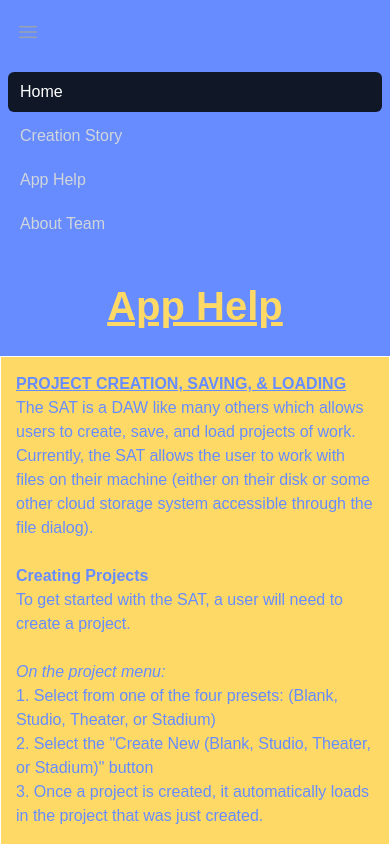
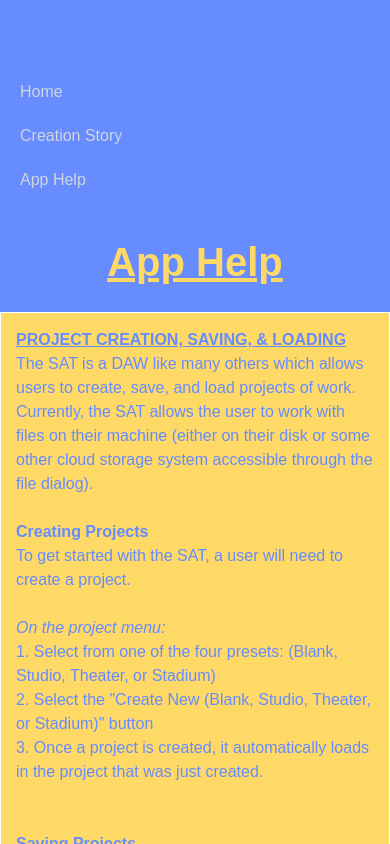
Before and after one commit to Gagana-Hettiarachchige/Spatial-Audio-Toolkit-Wiki, a Next.js app in the folder sat-wiki/: page /app-help in a window 390 px wide. Shown: the top 844 px of the page. Built offline with nearby package versions, Linux system fonts and the light colour scheme.

Commit message:
Made mobile layout look more normal.

```diff
--- a/sat-wiki/app/layout.tsx
+++ b/sat-wiki/app/layout.tsx
@@ -36,12 +36,12 @@ export default function RootLayout({
                 <button type="button" className="relative inline-flex items-center justify-center rounded-md p-2 text-gray-400 hover:bg-gray-700 hover:text-white focus:ring-2 focus:ring-white focus:outline-hidden focus:ring-inset" aria-controls="mobile-menu" aria-expanded="false">
                   <span className="absolute -inset-0.5"></span>
                   <span className="sr-only">Open main menu</span>
-                  <svg className="block size-6" fill="none" viewBox="0 0 24 24" strokeWidth="1.5" stroke="currentColor" aria-hidden="true" data-slot="icon">
+                  {/* <svg className="block size-6" fill="none" viewBox="0 0 24 24" strokeWidth="1.5" stroke="currentColor" aria-hidden="true" data-slot="icon">
                     <path strokeLinecap="round" strokeLinejoin="round" d="M3.75 6.75h16.5M3.75 12h16.5m-16.5 5.25h16.5" />
                   </svg>
                   <svg className="hidden size-6" fill="none" viewBox="0 0 24 24" strokeWidth="1.5" stroke="currentColor" aria-hidden="true" data-slot="icon">
                     <path strokeLinecap="round" strokeLinejoin="round" d="M6 18 18 6M6 6l12 12" />
-                  </svg>
+                  </svg> */}
                 </button>
               </div>
               <div className="flex flex-1 items-center justify-center sm:items-stretch sm:justify-start">
@@ -64,10 +64,10 @@ export default function RootLayout({
           {/* Mobile menu */}
           <div className="sm:hidden" id="mobile-menu">
             <div className="space-y-1 px-2 pt-2 pb-3">
-              <a href="/" className="block rounded-md bg-gray-900 px-3 py-2 text-base font-medium text-white" aria-current="page">Home</a>
+              <a href="/" className="creation-story" className="block rounded-md px-3 py-2 text-base font-medium text-gray-300 hover:bg-gray-700 hover:text-white">Home</a>
               <a href="/creation-story" className="block rounded-md px-3 py-2 text-base font-medium text-gray-300 hover:bg-gray-700 hover:text-white">Creation Story</a>
               <a href="/app-help" className="block rounded-md px-3 py-2 text-base font-medium text-gray-300 hover:bg-gray-700 hover:text-white">App Help</a>
-              <a href="/about-team" className="block rounded-md px-3 py-2 text-base font-medium text-gray-300 hover:bg-gray-700 hover:text-white">About Team</a>
+              {/* <a href="/about-team" className="block rounded-md px-3 py-2 text-base font-medium text-gray-300 hover:bg-gray-700 hover:text-white">About Team</a> */}
             </div>
           </div>
         </nav>
```
